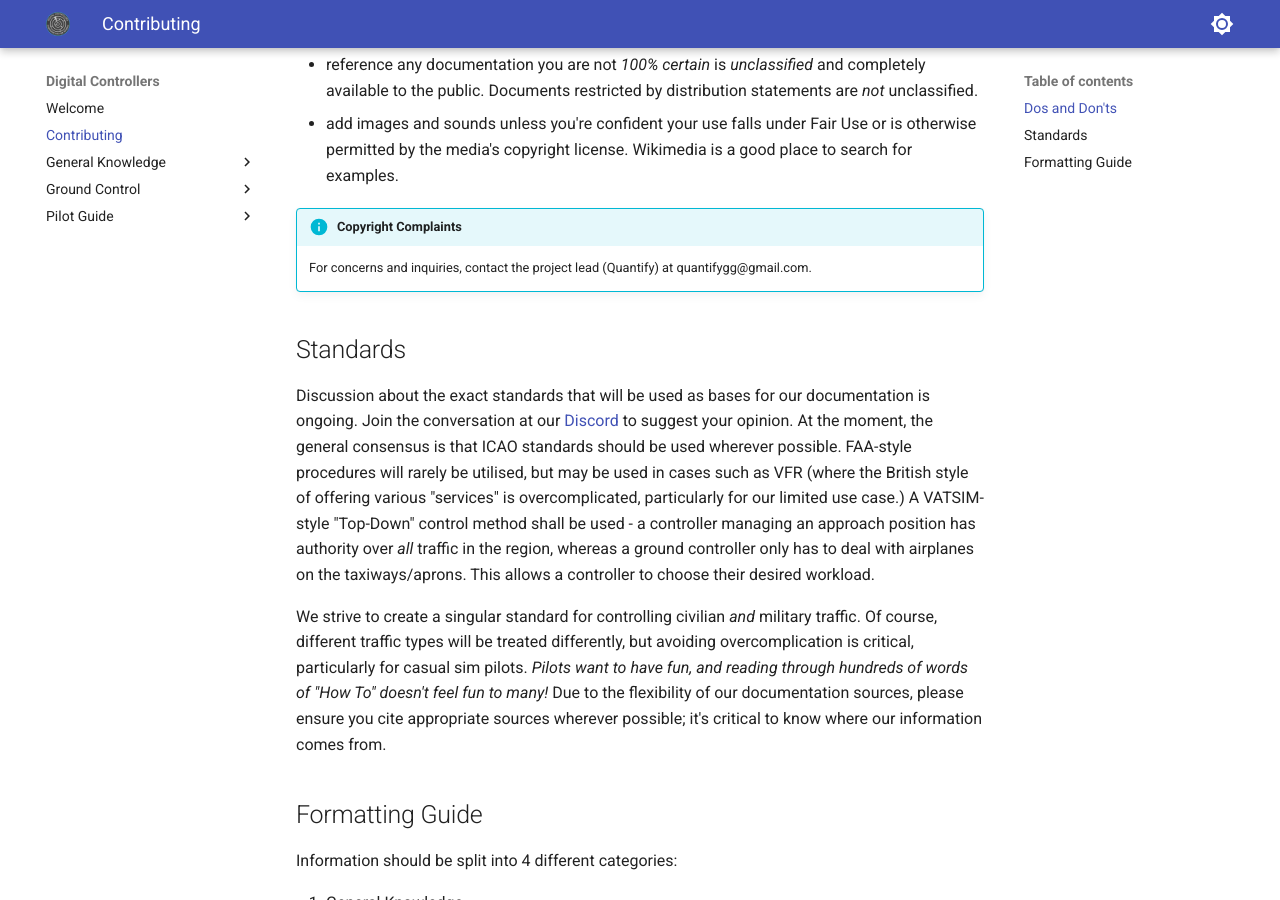
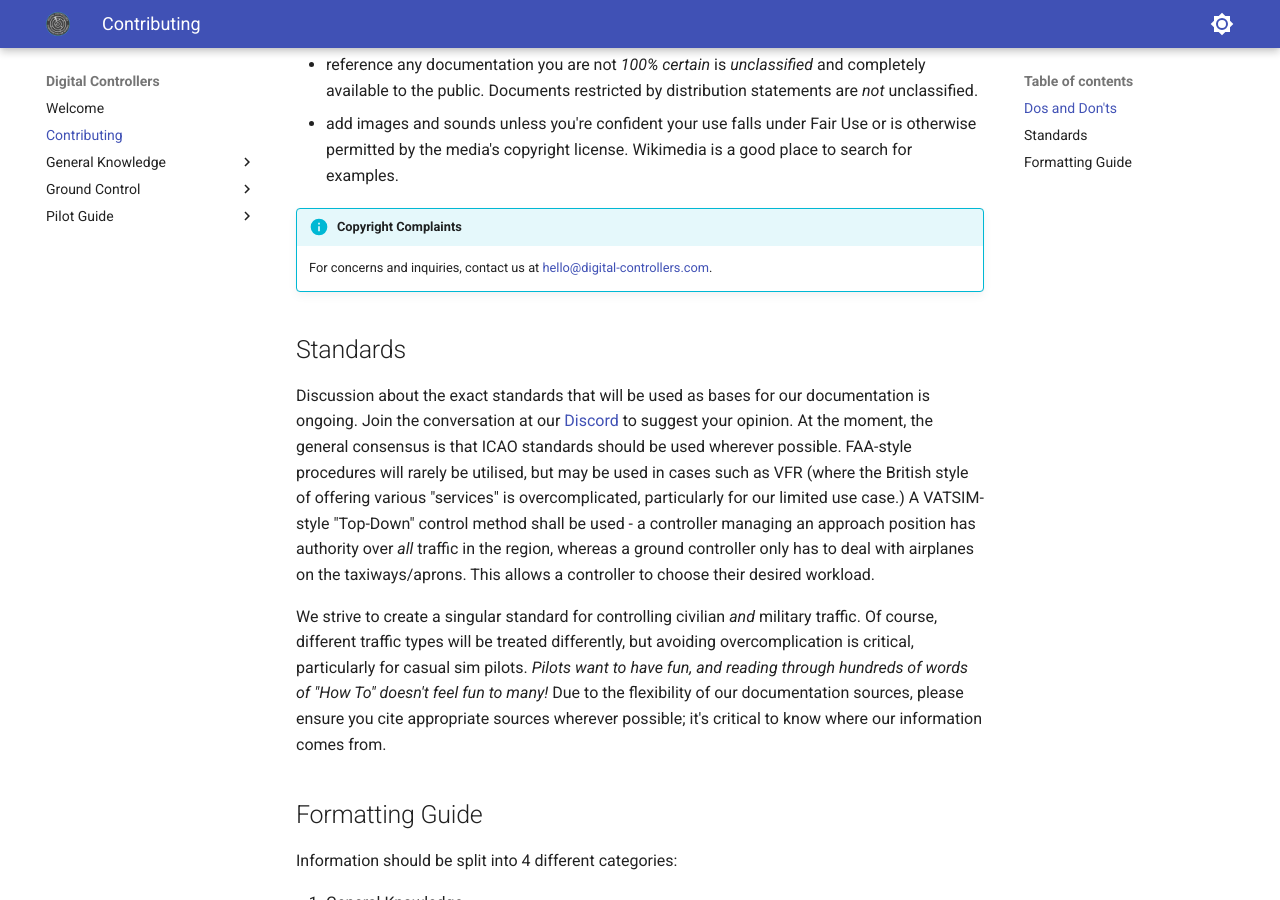
Before and after one commit to Digital-Controllers/website, an MkDocs documentation site: the page built from docs/contributing.md, in a window 1280 px wide and 900 px high, scrolled down 564 px. Built offline with MkDocs 1.6.1 and Material for MkDocs 9.7.7, drawn with Linux system fonts in a browser that asks for light colours.

Commit message:
Update email

```diff
--- a/docs/contributing.md
+++ b/docs/contributing.md
@@ -18,7 +18,7 @@
 - add images and sounds unless you're confident your use falls under Fair Use or is otherwise permitted by the media's copyright license. Wikimedia is a good place to search for examples.
 
 !!! info "Copyright Complaints"
-	For concerns and inquiries, contact the project lead (Quantify) at quantifygg@gmail.com.
+	For concerns and inquiries, contact us at [hello@digital-controllers.com](mailto:hello@digital-controllers.com).
 
 ## Standards
 
```
